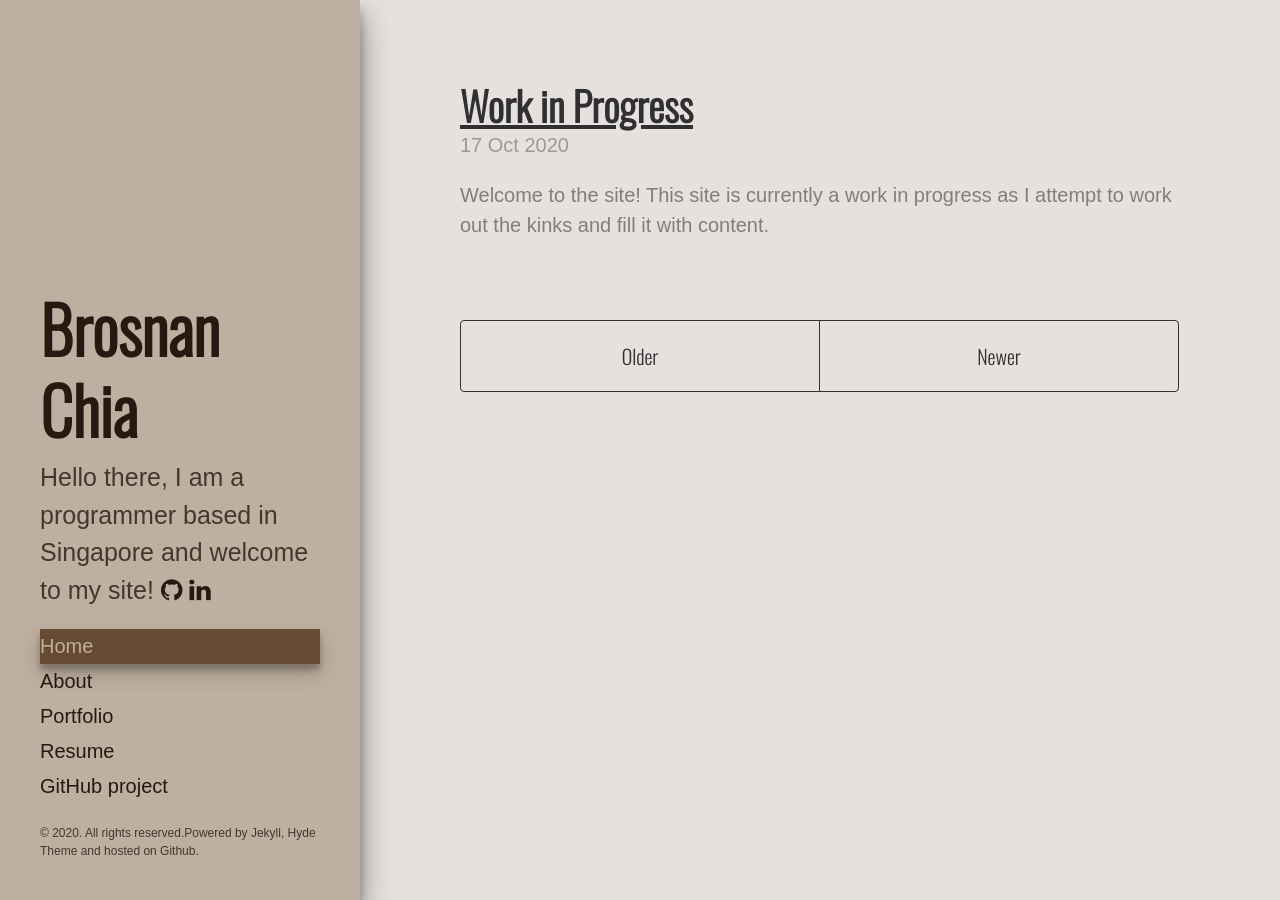
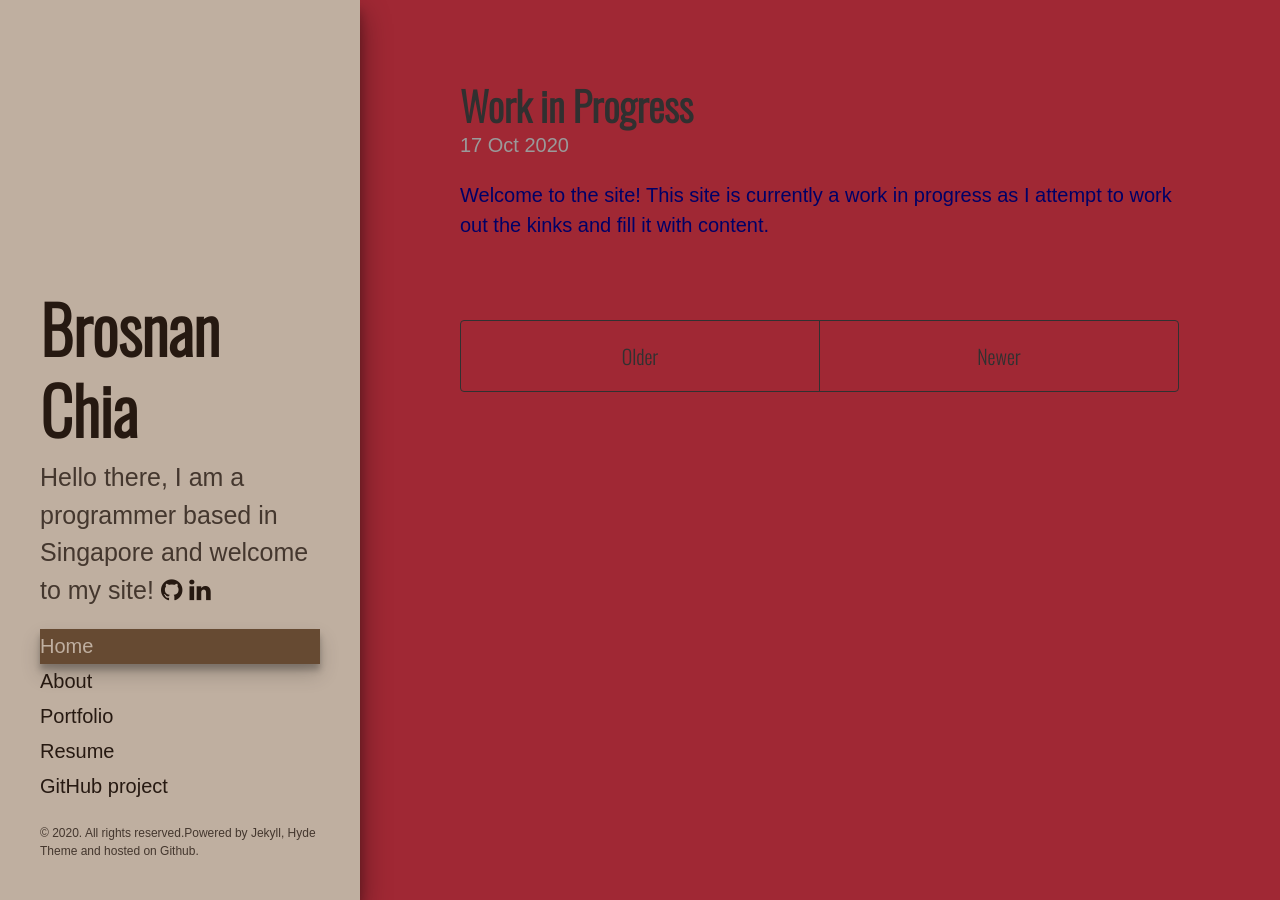
Before and after one commit to broscew/broscew.github.io, a Jekyll site: the page built from index.html, in a window 1280 px wide. Built offline with Jekyll 4.4.1, drawn with Linux system fonts in a browser that asks for light colours; some web fonts are replaced; the list of posts is cut into pages by our own code.

Commit message:
css changes

```diff
--- a/public/css/hyde.css
+++ b/public/css/hyde.css
@@ -30,11 +30,16 @@
  *
  * Update the foundational and global aspects of the page.
  */
+:root {
+  --background-color: #a02834;
+  --font-color: #006;
+  --sidebar-color: a02834;
+}
 
 html {
   font-family: 'Quattrocento', sans-serif;
-  background-color: #e6e1de;
-  color: rgba(38, 25, 17,.75);
+  background-color: var(--background-color);
+  color: var(--font-color);
 }
 @media (min-width: 48em) {
   html {
--- a/public/css/poole.css
+++ b/public/css/poole.css
@@ -34,6 +34,11 @@
  *
  * Update the foundational and global aspects of the page.
  */
+:root {
+  --background-color: #a02834;
+  --font-color: #e3ddc0;
+  --sidebar-color: a02834;
+}
 
 * {
   -webkit-box-sizing: border-box;
@@ -51,8 +56,8 @@ html {
   font-family: 'Quattrocento', sans-serif;
   font-size: 16px;
   line-height: 1.5;
-  background-color: #e6e1de;
-  color: rgba(38, 25, 17,.5);
+  background-color: var(--background-color);
+  color: var(--font-color);
 }
 @media (min-width: 38em) {
   html {
@@ -61,8 +66,8 @@ html {
 }
 
 body {
-  background-color: #e6e1de;
-  color: rgba(38, 25, 17,.5);
+  background-color: var(--background-color);
+  color: var(--font-color);
   -webkit-text-size-adjust: 100%;
       -ms-text-size-adjust: 100%;
 }
@@ -107,7 +112,7 @@ h1, h2, h3, h4, h5, h6 {
   margin-bottom: .5rem;
   font-weight: bold;
   line-height: 1.25;
-  color: #664a32;
+  color: var(--font-color);
   text-rendering: optimizeLegibility;
 }
 h1 {
@@ -378,8 +383,8 @@ tbody tr:nth-child(odd) th {
 .page,
 .post {
   margin-bottom: 4em;
-  background-color: #e6e1de;
-  color: rgba(38, 25, 17,.5);
+  background-color: var(--background-color);
+  color: var(--font-color);
 }
 
 /* Blog post or page title */
@@ -387,7 +392,9 @@ tbody tr:nth-child(odd) th {
 .post-title,
 .post-title a {
   color: #303030;
+  text-decoration: none;
 }
+
 .page-title,
 .post-title {
   margin-top: 0;
```
